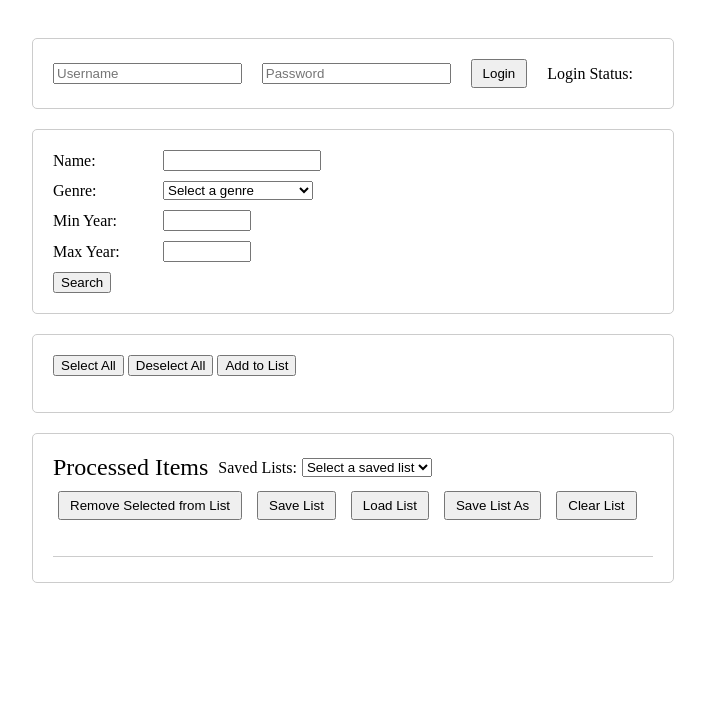
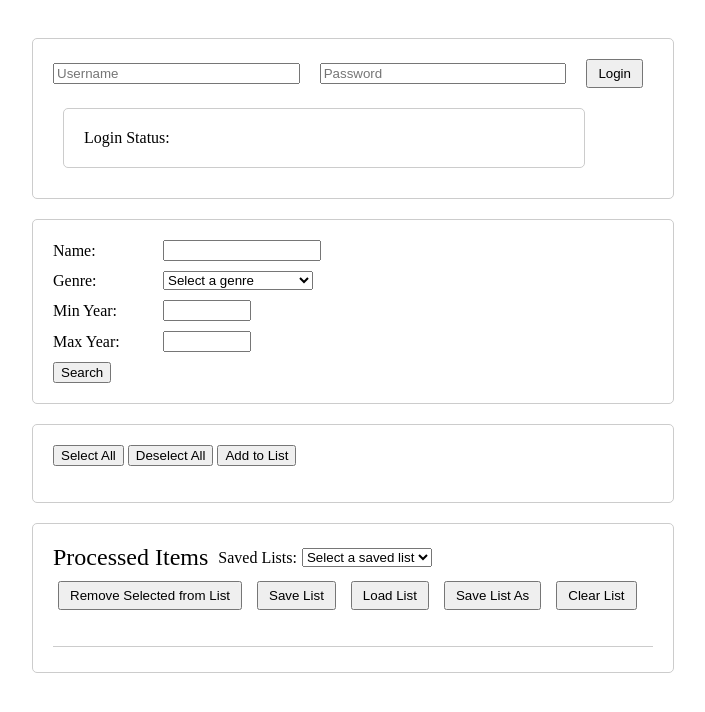
Before and after one commit to hitch-co/Kraken-Flix-Finder, a Python web app: template templates/index.html in a window 1280 px wide. Shown: the top 712 px of the page, without its empty margins (287-992 px from the left). Run offline with Jinja, Linux system fonts and the light colour scheme; the template is opened without the code that fills it, so the values that code supplies are empty.

Commit message:
login box adjustment

```diff
--- a/static/css/search_page.css
+++ b/static/css/search_page.css
@@ -5,7 +5,7 @@ body {
     padding-top: 20px;
 }
 
-.login-box, .search-box, .results-box {
+.login-box, .search-box, .results-box, .login-status {
     margin: 10px;
     padding: 20px;
     border: 1px solid #ccc;
--- a/templates/index.html
+++ b/templates/index.html
@@ -15,8 +15,10 @@
         <input type="text" id="user_login" name="user_login" placeholder="Username">
         <input type="password" id="user_password" name="user_password" placeholder="Password">
         <button type="submit">Login</button>
-        <label for="login_status_label">Login Status:</label>
-        <span id="login_status_message"></span>
+        <div class="login-status" id="login_status">
+            <label for="login_status_label">Login Status:</label>
+            <span id="login_status_message"></span>
+        </div>
     </form>
 </div>
 
```
